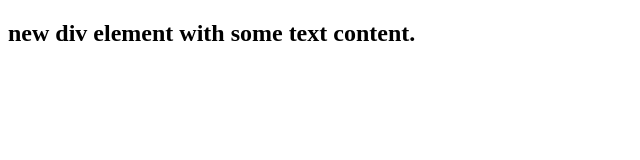
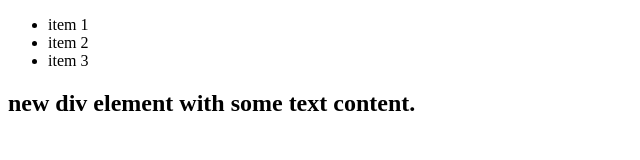
Before and after one commit to Prasannakamath/30DayJSChallenge, a plain HTML site: page day9/activity2.html in a window 1280 px wide. Shown: the whole page, without its empty margins (0-640 px from the left). Drawn offline with Linux system fonts and the light colour scheme.

Commit message:
day9 task4 complete

```diff
--- a/day9/activity2.html
+++ b/day9/activity2.html
@@ -5,7 +5,12 @@
     <meta name="viewport" content="width=device-width, initial-scale=1.0" />
     <title>DOM Manipulation Activity2</title>
   </head>
-  <body></body>
+  <body>
+    <ul id="myList">
+      <li>item 1</li>
+      <li>item 2</li>
+    </ul>
+  </body>
   <script>
     //task3: create new div element with some text content.
     //append it to body.
@@ -17,6 +22,16 @@
     );
     h2.appendChild(textNode);
     div.appendChild(h2);
+
+    //only if the element doesnt already exists in DOM.
     document.body.appendChild(div);
+
+    //task4: create new 'li' item and add it to existing 'ul'.
+    const list = document.getElementById("myList");
+    const newItem = document.createElement("li");
+    const itemText = document.createTextNode("item 3");
+    newItem.appendChild(itemText);
+    list.appendChild(newItem);
+    console.log(list);
   </script>
 </html>
```
